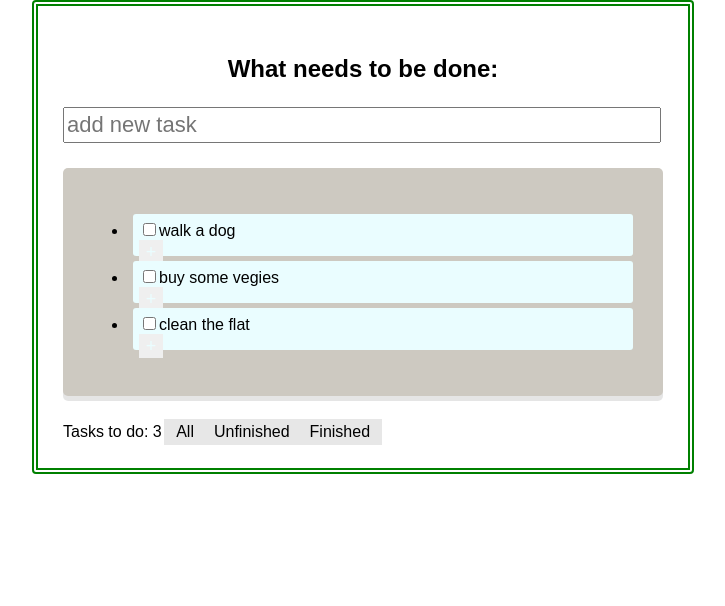
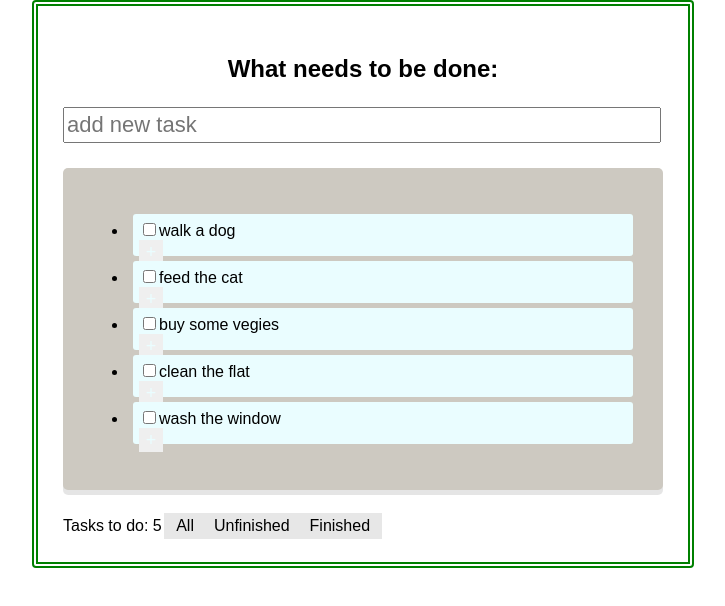
Before and after one commit to segatank/to-do-list-react, a React (Create React App) app: page / in a window 1280 px wide. Shown: the top 606 px of the page, without its empty margins (277-1002 px from the left). Built offline with nearby package versions, Linux system fonts and the light colour scheme.

Commit message:
removed class from footer component; added filter tasks method by their completion status

```diff
--- a/src/AppWrapper/AddTaskField/AddTaskField.js
+++ b/src/AppWrapper/AddTaskField/AddTaskField.js
@@ -1,4 +1,4 @@
-import React, { Component } from 'react';
+import React from 'react';
 import './AddTaskField.css';
 
 function AddTaskField (props) {
@@ -10,7 +10,7 @@ function AddTaskField (props) {
         type="text"
         className="to-do-list_input-field"
         placeholder="add new task"
-        onKeyDown={props.onClick.bind(null, this)}/>
+        onKeyDown={props.onClick.bind(this)}/>
     </div>
   );
 }
--- a/src/AppWrapper/TasksContainer/TasksContainer.js
+++ b/src/AppWrapper/TasksContainer/TasksContainer.js
@@ -6,13 +6,15 @@ import './TasksContainer.css';
 class TasksContainer extends Component {
 
   render() {
-    const listArr = this.props.tasksList;
-    const isItems = this.props.tasksList.length > 0;
+    const arrAfterFiltering = this.props.tasksFiltered === "all"
+                                ? this.props.tasksList
+                                : this.props.tasksList.filter((element) => element.status === this.props.tasksFiltered)
+    const isItems = arrAfterFiltering.length > 0;
     const resultList = [];
-    for (let i=0; i < listArr.length; i++) {
+    for (let i=0; i < arrAfterFiltering.length; i++) {
       resultList.push(
         <li key={i.toString()}>
-          <SingleTask taskNumber={i} taskName={listArr[i].taskName}/>
+          <SingleTask taskNumber={i} taskName={arrAfterFiltering[i].taskName}/>
         </li>
       );
     }
--- a/src/AppWrapper/TasksFooter/TasksFooter.js
+++ b/src/AppWrapper/TasksFooter/TasksFooter.js
@@ -1,22 +1,20 @@
-import React, { Component } from 'react';
+import React from 'react';
 import './TasksFooter.css';
 
-class TasksFooter extends Component {
-  render() {
+function TasksFooter(props) {
   return (
     <div name="container-footer">
         <span>Tasks </span>
         <span>to do: </span>
-          <span>{this.props.totalTasks} </span>
-          <input type="radio" name="sortTasks" id="all" />
+        <span>{props.totalTasks} </span>
+        <input type="radio" name="sortTasks" id="all" onClick={props.onClick.bind(this)}/>
           <label htmlFor="all">All</label>
-          <input type="radio" name="sortTasks" id="unfinished"/>
+        <input type="radio" name="sortTasks" id="unfinished" onClick={props.onClick.bind(this)}/>
           <label htmlFor="unfinished">Unfinished</label>
-          <input type="radio" name="sortTasks" id="finished"/>
+        <input type="radio" name="sortTasks" id="finished" onClick={props.onClick.bind(this)}/>
           <label htmlFor="finished">Finished</label>
     </div>
   );
 }
-}
 
 export default TasksFooter;
--- a/src/AppWrapper/TodoAppWrapper.js
+++ b/src/AppWrapper/TodoAppWrapper.js
@@ -13,20 +13,25 @@ class TodoAppWrapper extends Component {
     this.state = {
       listOfTasks : [
         {taskName: "walk a dog", status: "unfinished"},
+        {taskName: "feed the cat", status: "finished"},
         {taskName: "buy some vegies", status: "unfinished"},
-        {taskName: "clean the flat", status: "unfinished"}
-      ]
+        {taskName: "clean the flat", status: "finished"},
+        {taskName: "wash the window", status: "finished"},
+      ],
+      filter : "all"
     }
     this.handleAddTask = this.handleAddTask.bind(this)
+    this.handleFilterTasks = this.handleFilterTasks.bind(this)
   }
 
-  handleAddTask (component, event) {
+  handleAddTask (event) {
       const ENTER_KEY = 13;
 
       if (event.keyCode !== ENTER_KEY) {
         return;
       }
 
+      if (event.target.value.length > 0) {
         event.preventDefault();
 
         const task = {
@@ -40,13 +45,20 @@ class TodoAppWrapper extends Component {
 
         document.getElementById("newTaskInput").value = '';
       }
+  }
+
+  handleFilterTasks (event) {
+    this.setState({
+      filter: event.target.id
+    });
+  }
 
   render() {
     return (
       <section className="to-do-list_main-wrapper">
         <AddTaskField onClick={this.handleAddTask} />
-        <TasksContainer tasksList={this.state.listOfTasks} />
-        <TasksFooter totalTasks={this.state.listOfTasks.length} />
+        <TasksContainer tasksList={this.state.listOfTasks} tasksFiltered={this.state.filter}/>
+        <TasksFooter totalTasks={this.state.listOfTasks.length} onClick={this.handleFilterTasks}/>
       </section>
     );
   }
--- a/src/TaskBoard.js
+++ b/src/TaskBoard.js
@@ -68,7 +68,7 @@ class TaskBoard extends Component {
             <span>Tasks </span>
             <span>to do: </span>
             <span>{this.state.taskArr.length} </span>
-            <input type="radio" name="sortTasks" id="all" onChange={this.handleSortList("all")} />
+            <input type="radio" name="sortTasks" id="all" />
               <label htmlFor="all">All</label>
             <input type="radio" name="sortTasks" id="unfinished"/>
               <label htmlFor="unfinished">Unfinished</label>
```
Lines whose indentation alone changed are shown as unchanged.
